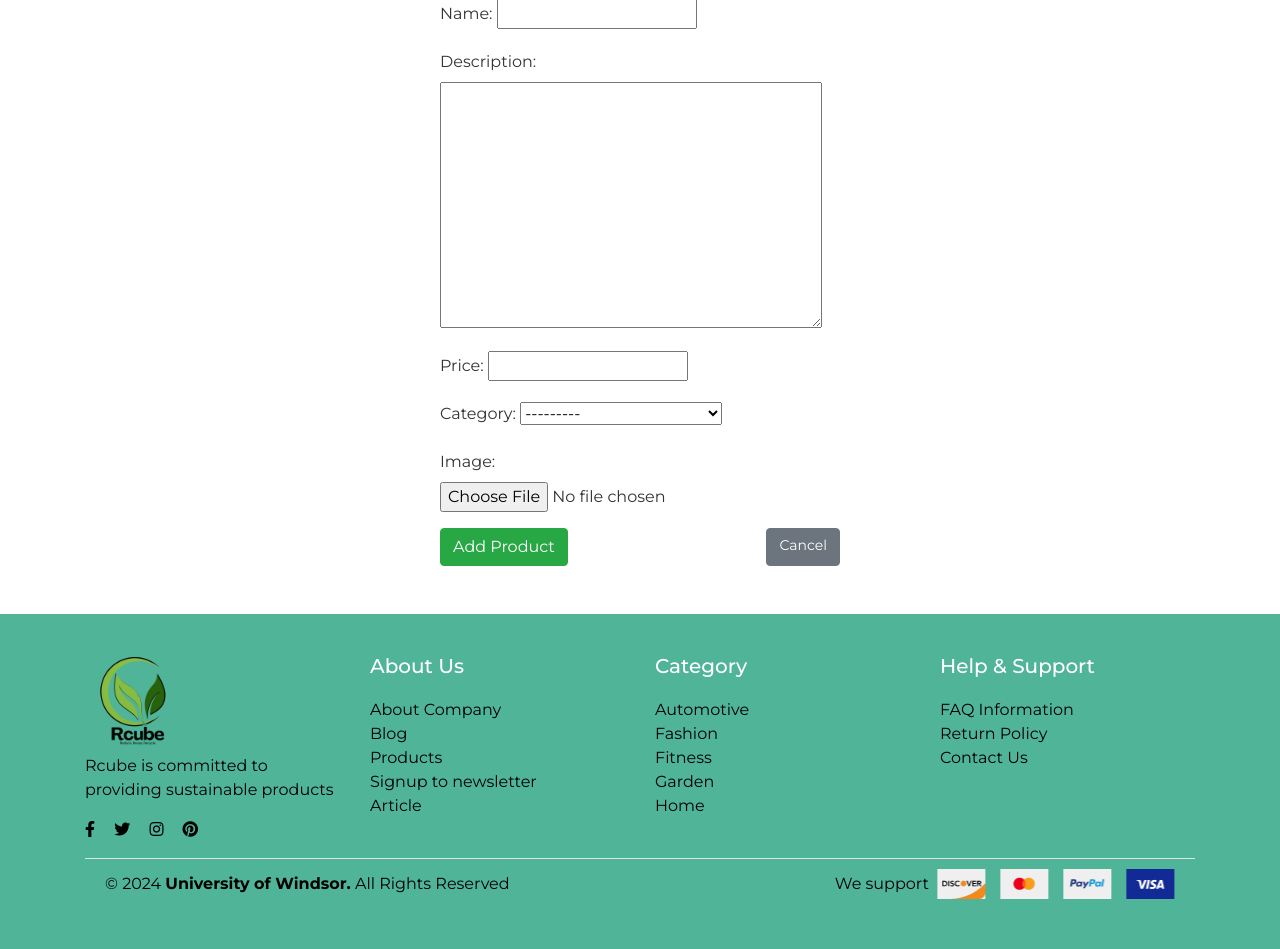
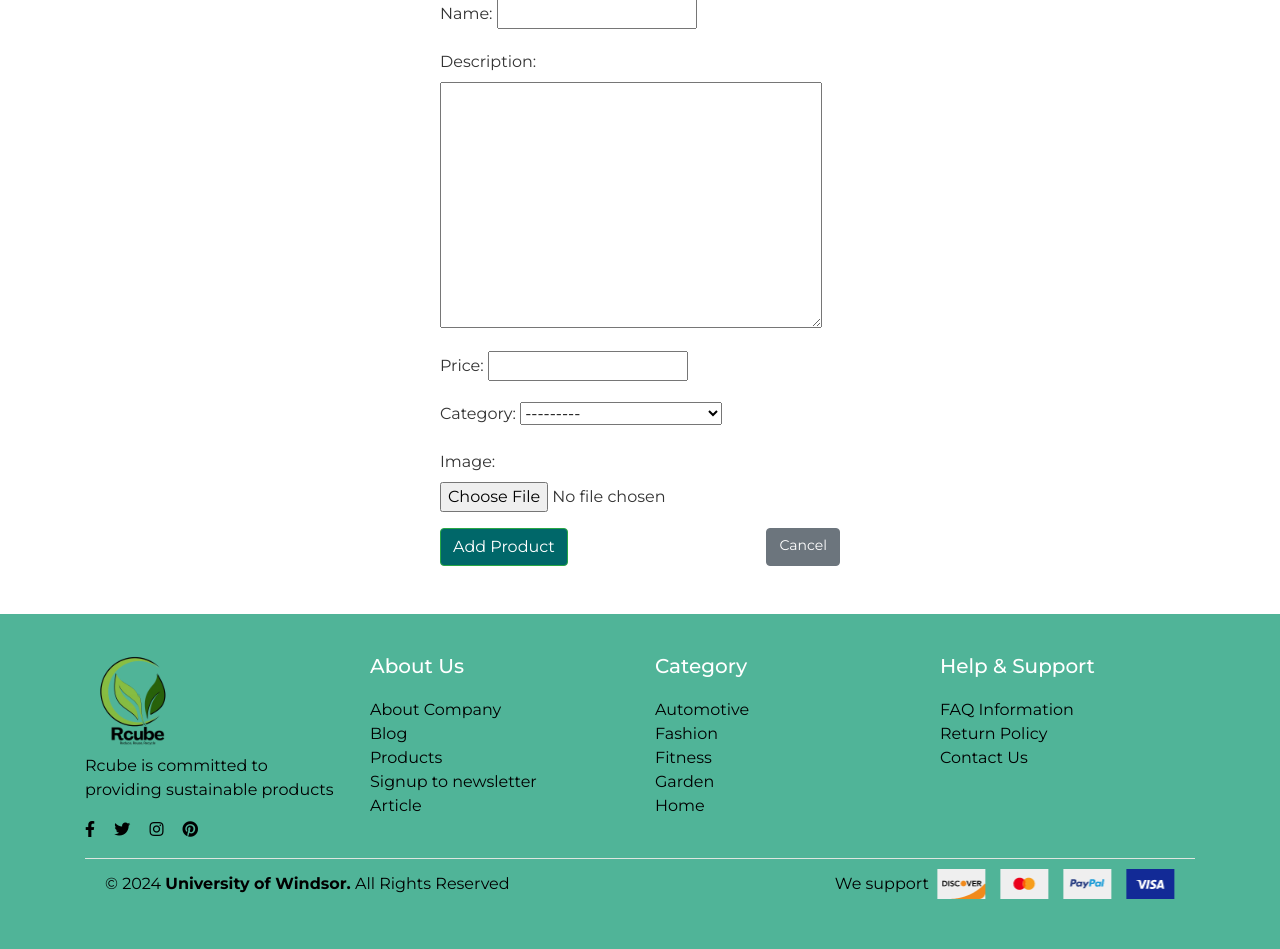
Before and after one commit to nishanthan22/rcube-green-ecom, a Django app: page /products/add/ in a window 1280 px wide. Shown: the part 204-1153 px from the top of the page. Run offline with Django 5.2, Linux system fonts and the light colour scheme; a user stored in the database is signed in; data comes from the database, SQL or seed files in the repository; some libraries are stand-ins or nearby versions.

Commit message:
Button colors corrected

```diff
--- a/rcubeGreen/rcubeApp/templates/admin_home.html
+++ b/rcubeGreen/rcubeApp/templates/admin_home.html
@@ -134,14 +134,14 @@
       <img src="{% static 'images/adminroles/admin_role1.webp' %}" class="d-block w-100" alt="...">
       <div class="carousel-caption d-none d-md-block">
         <p>Add the new categories available in the inventory</p>
-        <a href='{% url 'add_category' %}' class="btn btn-danger">Add category</a>
+        <a href='{% url 'add_category' %}' style="background-color: #006769; color: white" class="btn">Add category</a>
       </div>
     </div>
     <div class="carousel-item">
       <img src="{% static 'images/adminroles/admin_role2.webp' %}" class="d-block w-100" alt="...">
       <div class="carousel-caption d-none d-md-block">
         <p>Add new products available in the inventory</p>
-        <a href='{% url 'add_product' %}' class="btn btn-danger">Add product</a>
+        <a href='{% url 'add_product' %}' style="background-color: #006769; color: white" class="btn">Add product</a>
       </div>
     </div>
     <div class="carousel-item">
--- a/rcubeGreen/usersApp/templates/add_category.html
+++ b/rcubeGreen/usersApp/templates/add_category.html
@@ -11,7 +11,7 @@
       {{ form.as_p }}
     </div>
     <div class="button-group" style="display: flex; justify-content: center; margin-top: 10px;">
-      <button type="submit" class="btn btn-success">Add Category</button>
+      <button type="submit" style="background-color: #006769;" class="btn btn-success">Add Category</button>
     </div>
   </form>
 </div>
--- a/rcubeGreen/usersApp/templates/add_product.html
+++ b/rcubeGreen/usersApp/templates/add_product.html
@@ -12,7 +12,7 @@
                 {{ form.as_p }}
             </div>
             <div class="button-group" style="display: flex; justify-content: space-between;">
-                <button type="submit" class="btn btn-success">Add Product</button>
+                <button type="submit" style="background-color: #006769;" class="btn btn-success">Add Product</button>
                 <a href="{% url 'list_products' %}" class="btn btn-secondary" style="font-size: 0.875em;">Cancel</a>
             </div>
         </form>
--- a/rcubeGreen/usersApp/templates/edit_category.html
+++ b/rcubeGreen/usersApp/templates/edit_category.html
@@ -11,7 +11,7 @@
       {% csrf_token %}
       {{ form.as_p }}
       <div class="button-group" style="display: flex; justify-content: space-between; margin-top: 20px;">
-        <button type="submit" class="btn btn-success">Save Category</button>
+        <button type="submit" style="background-color: #006769;" class="btn btn-success">Save Category</button>
         <a href="{% url 'list_categories' %}" class="btn btn-secondary" style="font-size: 1.2em;">Cancel</a>
       </div>
     </form>
--- a/rcubeGreen/usersApp/templates/edit_product.html
+++ b/rcubeGreen/usersApp/templates/edit_product.html
@@ -11,7 +11,7 @@
       {{ form.as_p }}
     </div>
     <div class="button-group" style="display: flex; justify-content: space-between; margin-top: 10px;">
-      <button type="submit" class="btn btn-success">Save Changes</button>
+      <button type="submit" style="background-color: #006769;" class="btn btn-success">Save Changes</button>
       <a href="{% url 'list_products' %}" class="btn btn-secondary" style="font-size: 1.2em;">Cancel</a>
     </div>
   </form>
--- a/rcubeGreen/usersApp/templates/list_categories.html
+++ b/rcubeGreen/usersApp/templates/list_categories.html
@@ -19,7 +19,7 @@
             <td style="padding: 10px; text-align: left;">{{ category.name }}</td>
             <td style="padding:2%; text-align: left;">
               <a href="{% url 'edit_category' category.id %}">
-                <button type="button" class="btn btn-success">Edit</button>
+                <button type="button" style="background-color: #006769;" class="btn btn-success">Edit</button>
               </a>
             </td>
             <td style="padding: 10px; text-align: left;">
--- a/rcubeGreen/usersApp/templates/list_products.html
+++ b/rcubeGreen/usersApp/templates/list_products.html
@@ -33,7 +33,7 @@
             <td style="padding: 10px; text-align: center;">{{ product.price }}</td>
             <td style="padding: 20px; text-align: left;">
               <a href="{% url 'edit_product' product.id %}">
-                <button type="button" class="btn btn-primary">Edit</button>
+                <button type="button" style="background-color: #006769;" class="btn btn-primary">Edit</button>
               </a>
             </td>
             <td style="padding: 10px; text-align: center;">
```
